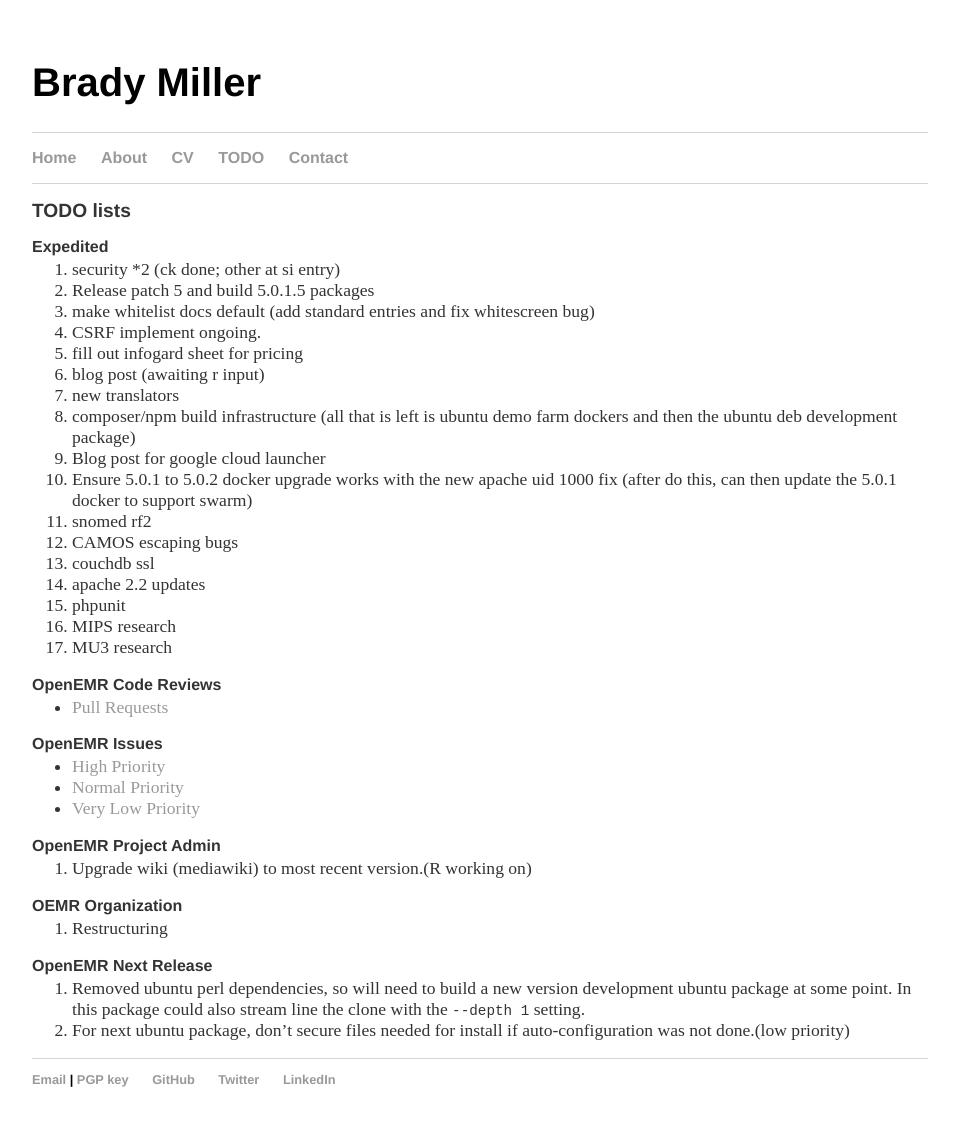
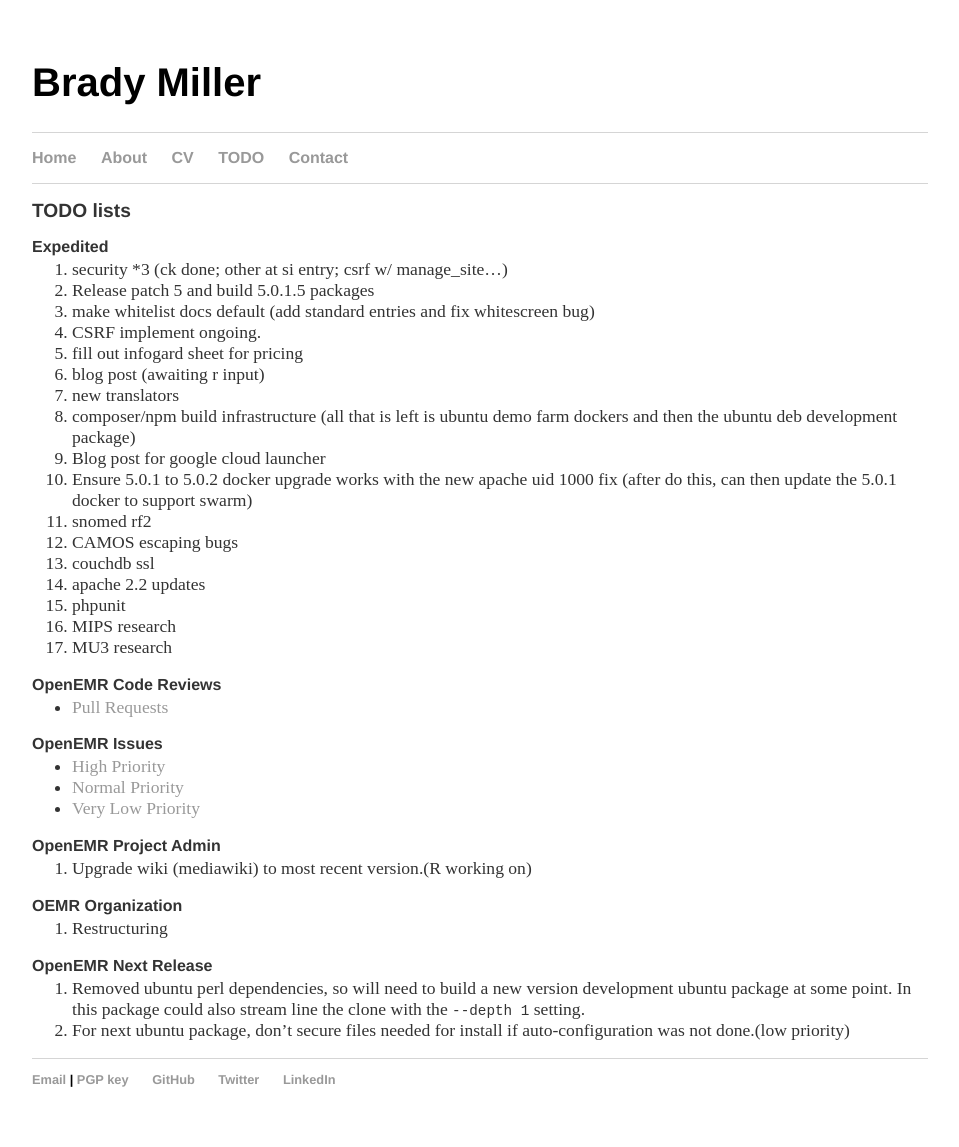
Before and after one commit to bradymiller/bradymiller.github.io, a Jekyll site: the page built from todo/index.md, in a window 1280 px wide. Shown: the whole page, without its empty margins (160-1119 px from the left). Built offline with Jekyll 4.4.1, drawn with Linux system fonts in a browser that asks for light colours; our own code applies the rules of GitHub Pages for plain Markdown files.

Commit message:
Update index.md

```diff
--- a/todo/index.md
+++ b/todo/index.md
@@ -4,7 +4,7 @@
 ## TODO lists
 
 ### Expedited
-1. security *2 (ck done; other at si entry)
+1. security *3 (ck done; other at si entry; csrf w/ manage_site...)
 1. Release patch 5 and build 5.0.1.5 packages
 1. make whitelist docs default (add standard entries and fix whitescreen bug)
 1. CSRF implement ongoing.
```
